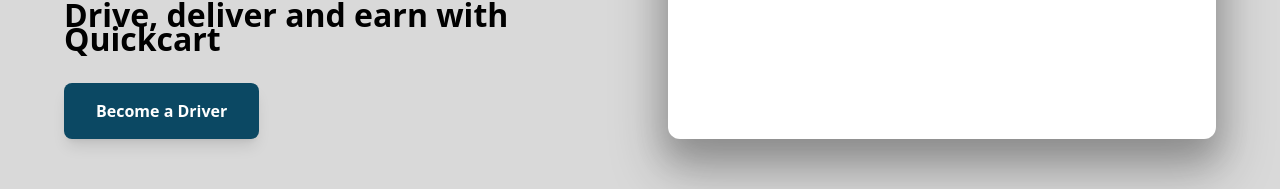
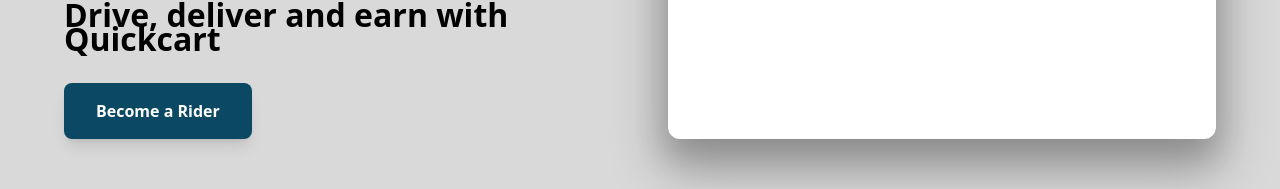
Before and after one commit to Olasunkanmi001/quickCart-landingPage, a React (Vite) app: page /riderLanding in a window 1280 px wide. Shown: the part 455-644 px from the top of the page. Built offline with nearby package versions, Linux system fonts and the light colour scheme.

Commit message:
Updated button for naming consistency.

```diff
--- a/src/component/riderHero.jsx
+++ b/src/component/riderHero.jsx
@@ -27,7 +27,7 @@ const RiderHero = () => {
             <div className="flex flex-col sm:flex-row gap-4 md:gap-[11.43px] items-center justify-center lg:justify-start">
               {/* Become a Driver Button */}
               <button className="bg-[#0B4863] text-white font-inter font-semibold rounded-lg shadow-lg hover:shadow-xl transition-all duration-300 transform hover:scale-105 active:scale-95 flex items-center justify-center w-full sm:w-auto px-6 md:px-8 py-3 md:py-4 text-sm md:text-base">
-                Become a Driver
+                Become a Rider
               </button>
             </div>
           </div>
```
